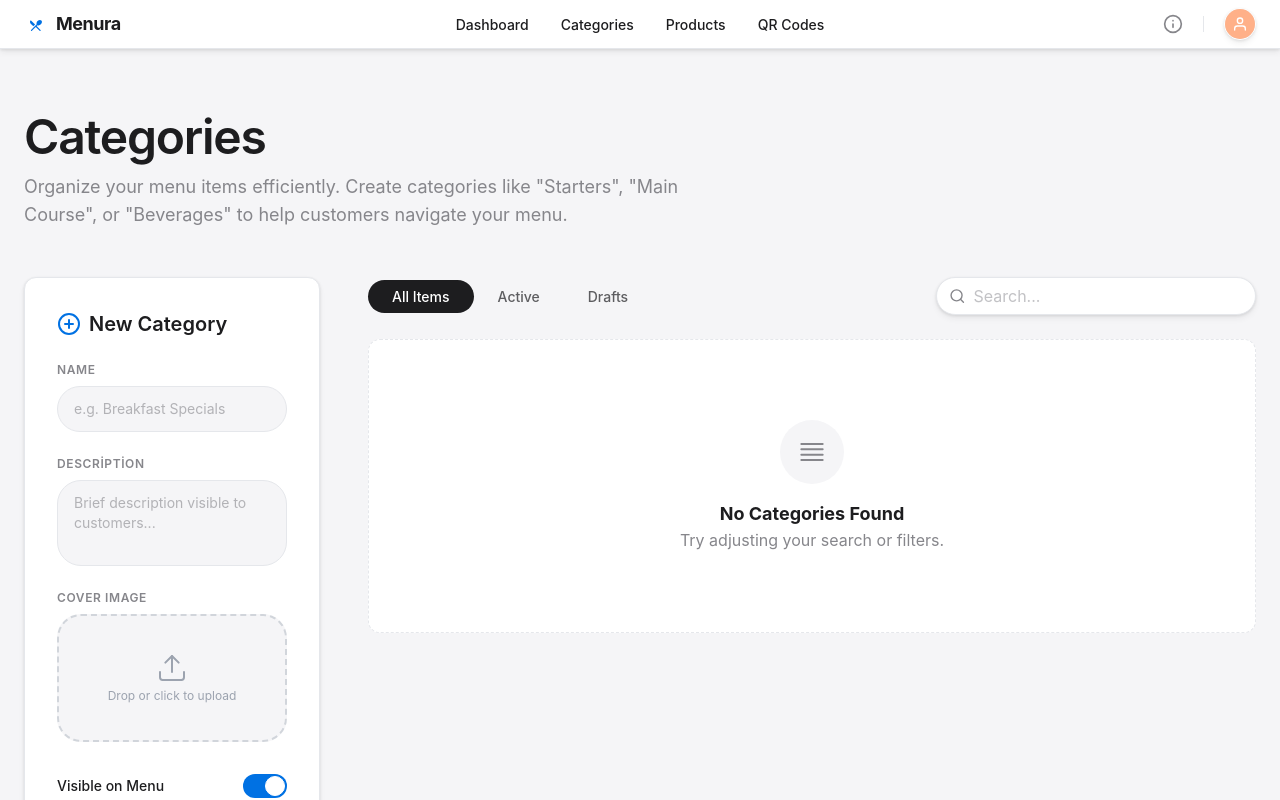
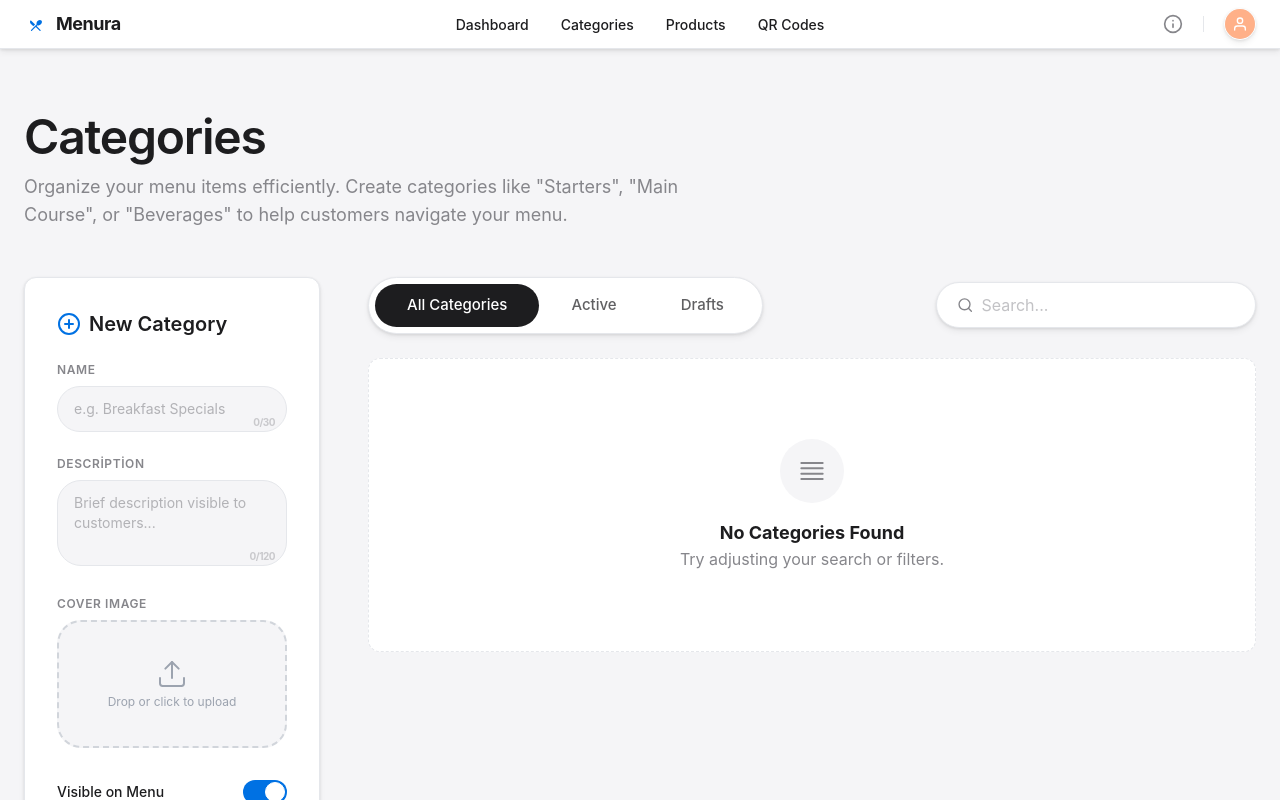
Before and after one commit to muhammedalikutbay/menura, a Next.js app: page /categories in a window 1280 px wide. Shown: the top 800 px of the page. Built offline with nearby package versions, Linux system fonts and the light colour scheme.

Commit message:
feat: Implement category management page with category cards, creation/edit form, search input, and tab navigation.

```diff
--- a/src/app/categories/_components/CategoryCard.tsx
+++ b/src/app/categories/_components/CategoryCard.tsx
@@ -5,11 +5,12 @@ import { cn } from "@/lib/utils";
 
 interface CategoryCardProps {
   category: Category;
+  productCount: number;
   onEdit: (category: Category) => void;
   onDelete: (id: string) => void;
 }
 
-export function CategoryCard({ category, onEdit, onDelete }: CategoryCardProps) {
+export function CategoryCard({ category, productCount, onEdit, onDelete }: CategoryCardProps) {
   return (
     <div className="group bg-white rounded-xl overflow-hidden border border-[#E5E7EB] hover:shadow-lg transition-all duration-300 transform hover:-translate-y-1">
       <div className="relative h-48 overflow-hidden bg-[#F5F5F7]">
@@ -25,7 +26,7 @@ export function CategoryCard({ category, onEdit, onDelete }: CategoryCardProps)
           </div>
         )}
         <div className="absolute top-3 right-3 bg-black/50 backdrop-blur-md text-white text-xs px-2 py-1 rounded-md font-medium">
-          0 items
+          {productCount} {productCount === 1 ? "item" : "items"}
         </div>
       </div>
 
--- a/src/app/categories/_components/CategoryForm.tsx
+++ b/src/app/categories/_components/CategoryForm.tsx
@@ -13,6 +13,16 @@ interface CategoryFormProps {
   isEditing: boolean;
 }
 
+const VALIDATION = {
+  NAME_MIN: 2,
+  NAME_MAX: 30,
+  DESC_MIN: 5,
+  DESC_MAX: 120,
+  MAX_FILE_SIZE: 2 * 1024 * 1024, // 2MB
+  ALLOWED_TYPES: ["image/jpeg", "image/png", "image/webp", "image/jpg"],
+  NAME_REGEX: /^[a-zA-ZğüşıöçĞÜŞİÖÇ\s]*$/ // Only letters and spaces
+};
+
 export function CategoryForm({
   formData,
   setFormData,
@@ -21,23 +31,65 @@ export function CategoryForm({
   isEditing,
 }: CategoryFormProps) {
   const fileInputRef = useRef<HTMLInputElement>(null);
-  const [showErrors, setShowErrors] = useState(false);
+  const [errors, setErrors] = useState<Record<string, string>>({});
+
+  const validate = () => {
+    const newErrors: Record<string, string> = {};
+
+    if (!formData.name.trim()) {
+      newErrors.name = "Name is required";
+    } else if (formData.name.length < VALIDATION.NAME_MIN) {
+      newErrors.name = `Min ${VALIDATION.NAME_MIN} characters required`;
+    } else if (!VALIDATION.NAME_REGEX.test(formData.name)) {
+      newErrors.name = "Only letters and spaces allowed";
+    } else if (formData.name.length > VALIDATION.NAME_MAX) {
+      newErrors.name = `Max ${VALIDATION.NAME_MAX} characters allowed`;
+    }
+
+    if (!formData.description?.trim()) {
+      newErrors.description = "Description is required";
+    } else if (formData.description.length < VALIDATION.DESC_MIN) {
+      newErrors.description = `At least ${VALIDATION.DESC_MIN} characters`;
+    } else if (formData.description.length > VALIDATION.DESC_MAX) {
+      newErrors.description = `Max ${VALIDATION.DESC_MAX} characters`;
+    }
+
+    if (!formData.image) {
+      newErrors.image = "Image is required";
+    }
+
+    setErrors(newErrors);
+    return Object.keys(newErrors).length === 0;
+  };
 
   const handleSubmit = () => {
-    if (!formData.name || !formData.image || !formData.description) {
-      setShowErrors(true);
-      return;
+    if (validate()) {
+      setErrors({});
+      onSave();
     }
-    setShowErrors(false);
-    onSave();
   };
 
   const handleFileChange = (e: React.ChangeEvent<HTMLInputElement>) => {
     const file = e.target.files?.[0];
     if (file) {
+      // Size check
+      if (file.size > VALIDATION.MAX_FILE_SIZE) {
+        setErrors(prev => ({ ...prev, image: "Max 2MB allowed" }));
+        return;
+      }
+      // Format check
+      if (!VALIDATION.ALLOWED_TYPES.includes(file.type)) {
+        setErrors(prev => ({ ...prev, image: "Only JPG, PNG and WEBP" }));
+        return;
+      }
+
       const reader = new FileReader();
       reader.onloadend = () => {
         setFormData({ ...formData, image: reader.result as string });
+        setErrors(prev => {
+          const { image, ...rest } = prev;
+          return rest;
+        });
       };
       reader.readAsDataURL(file);
     }
@@ -62,19 +114,26 @@ export function CategoryForm({
           <label className="block text-xs font-semibold uppercase tracking-wider text-[#86868B]" htmlFor="categoryName">
             Name
           </label>
+          <div className="relative">
             <input
               className={cn(
                 "w-full px-4 py-3 rounded-lg bg-[#F5F5F7] border outline-none transition-all placeholder-[#86868B]/60 text-sm text-[#1D1D1F]",
-              showErrors && !formData.name
+                errors.name
                   ? "border-red-500 focus:ring-2 focus:ring-red-200"
                   : "border-[#E5E7EB] focus:ring-2 focus:ring-[#0071e3] focus:border-transparent"
               )}
               id="categoryName"
               placeholder="e.g. Breakfast Specials"
               type="text"
+              maxLength={VALIDATION.NAME_MAX}
               value={formData.name}
               onChange={(e) => setFormData({ ...formData, name: e.target.value })}
             />
+            <div className="absolute right-3 bottom-0.5 text-[10px] font-bold text-[#86868B]/40 uppercase tracking-tighter">
+              {formData.name.length}/{VALIDATION.NAME_MAX}
+            </div>
+          </div>
+          {errors.name && <span className="text-[11px] font-bold text-red-500 uppercase tracking-tight ml-1">{errors.name}</span>}
         </div>
 
         {/* Description Input */}
@@ -82,19 +141,26 @@ export function CategoryForm({
           <label className="block text-xs font-semibold uppercase tracking-wider text-[#86868B]" htmlFor="categoryDesc">
             Description
           </label>
+          <div className="relative">
             <textarea
               className={cn(
                 "w-full px-4 py-3 rounded-lg bg-[#F5F5F7] border outline-none transition-all placeholder-[#86868B]/60 text-sm resize-none text-[#1D1D1F]",
-              showErrors && !formData.description
+                errors.description
                   ? "border-red-500 focus:ring-2 focus:ring-red-200"
                   : "border-[#E5E7EB] focus:ring-2 focus:ring-[#0071e3] focus:border-transparent"
               )}
               id="categoryDesc"
               placeholder="Brief description visible to customers..."
               rows={3}
+              maxLength={VALIDATION.DESC_MAX}
               value={formData.description}
               onChange={(e) => setFormData({ ...formData, description: e.target.value })}
             />
+            <div className="absolute right-3 bottom-2 text-[10px] font-bold text-[#86868B]/40 uppercase tracking-tighter">
+              {formData.description?.length || 0}/{VALIDATION.DESC_MAX}
+            </div>
+          </div>
+          {errors.description && <span className="text-[11px] font-bold text-red-500 uppercase tracking-tight ml-1">{errors.description}</span>}
         </div>
 
         {/* Image Upload */}
@@ -105,7 +171,7 @@ export function CategoryForm({
           <div
             className={cn(
               "relative w-full h-32 rounded-lg border-2 border-dashed transition-colors flex flex-col items-center justify-center cursor-pointer group bg-[#F5F5F7] overflow-hidden",
-              showErrors && !formData.image
+              errors.image
                 ? "border-red-500 bg-red-50/50"
                 : "border-[#D1D5DB] hover:border-[#0071e3]"
             )}
@@ -136,6 +202,7 @@ export function CategoryForm({
                 onChange={handleFileChange}
             />
           </div>
+          {errors.image && <span className="text-[11px] font-bold text-red-500 uppercase tracking-tight ml-1">{errors.image}</span>}
         </div>
 
         {/* Visibility Toggle */}
--- a/src/app/categories/page.tsx
+++ b/src/app/categories/page.tsx
@@ -8,11 +8,13 @@ import { SearchInput } from "@/components/shared/SearchInput";
 import { TabNav } from "@/components/shared/TabNav";
 import { storage } from "@/lib/storage";
 import { Category, CreateCategoryInput } from "@/types/category";
+import { Product } from "@/types/product";
 
 type FilterStatus = "all" | "active" | "draft";
 
 export default function CategoriesPage() {
   const [categories, setCategories] = useState<Category[]>([]);
+  const [products, setProducts] = useState<Product[]>([]);
   const [editingCategory, setEditingCategory] = useState<Category | null>(null);
   const [searchQuery, setSearchQuery] = useState("");
   const [activeTab, setActiveTab] = useState<FilterStatus>("all");
@@ -30,6 +32,7 @@ export default function CategoriesPage() {
 
   useEffect(() => {
     setCategories(storage.get<Category>("CATEGORIES"));
+    setProducts(storage.get<Product>("PRODUCTS"));
   }, []);
 
   const filteredCategories = useMemo(() => {
@@ -153,13 +156,13 @@ export default function CategoriesPage() {
                 <div className="flex flex-col sm:flex-row items-center justify-between gap-4 mb-6">
                     <TabNav
                         tabs={[
-                            { value: "all", label: "All Items" },
+                            { value: "all", label: "All Categories" },
                             { value: "active", label: "Active" },
                             { value: "draft", label: "Drafts" }
                         ]}
                         activeTab={activeTab}
                         onTabChange={setActiveTab}
-                        className="w-full sm:w-auto bg-transparent border-none p-0 shadow-none"
+                        className="w-full sm:w-auto"
                     />
 
                     <div className="w-full sm:w-auto">
@@ -178,6 +181,7 @@ export default function CategoriesPage() {
                             <CategoryCard
                                 key={category.id}
                                 category={category}
+                                productCount={products.filter(p => p.categoryId === category.id).length}
                                 onEdit={handleEditClick}
                                 onDelete={handleDelete}
                             />
--- a/src/components/shared/SearchInput.tsx
+++ b/src/components/shared/SearchInput.tsx
@@ -11,7 +11,7 @@ interface SearchInputProps {
 
 export function SearchInput({ value, onChange, placeholder = "Ara...", className }: SearchInputProps) {
   return (
-    <div className={cn("flex items-center gap-2 bg-white border border-divider rounded-lg px-3 py-1.5 w-full md:w-80 shadow-sm focus-within:ring-2 focus-within:ring-action/20 transition-all", className)}>
+    <div className={cn("flex items-center gap-2 bg-white border border-divider rounded-lg px-5 py-2.5 w-full md:w-80 shadow-sm focus-within:ring-2 focus-within:ring-action/20 transition-all", className)}>
       <svg xmlns="http://www.w3.org/2000/svg" width="18" height="18" viewBox="0 0 24 24" fill="none" stroke="currentColor" strokeWidth="2" strokeLinecap="round" strokeLinejoin="round" className="text-text-secondary">
         <circle cx="11" cy="11" r="8" />
         <path d="m21 21-4.3-4.3" />
--- a/src/components/shared/TabNav.tsx
+++ b/src/components/shared/TabNav.tsx
@@ -28,7 +28,7 @@ export function TabNav<T extends string>({ tabs, activeTab, onTabChange, classNa
   }, [activeTab, tabs]);
 
   return (
-    <div className={cn("inline-flex p-1 bg-[#F5F5F7] rounded-full relative", className)}>
+    <div className={cn("inline-flex p-1.5 bg-white border border-[#E5E7EB] shadow-sm rounded-full relative", className)}>
       <div
         className="absolute bg-[#1D1D1F] rounded-full transition-all duration-400 cubic-bezier(0.4, 0, 0.2, 1) z-0"
         style={indicatorStyle}
@@ -41,7 +41,7 @@ export function TabNav<T extends string>({ tabs, activeTab, onTabChange, classNa
           role="tab"
           aria-selected={activeTab === tab.value}
           className={cn(
-            "relative px-6 py-1.5 text-[14px] font-medium transition-colors whitespace-nowrap outline-none rounded-full z-10",
+            "relative px-8 py-2.5 text-[15px] font-medium transition-colors whitespace-nowrap outline-none rounded-full z-10",
             activeTab === tab.value
               ? "text-white"
               : "text-[#1D1D1F]/70 hover:text-[#1D1D1F]"
```
Lines whose indentation alone changed are shown as unchanged.
